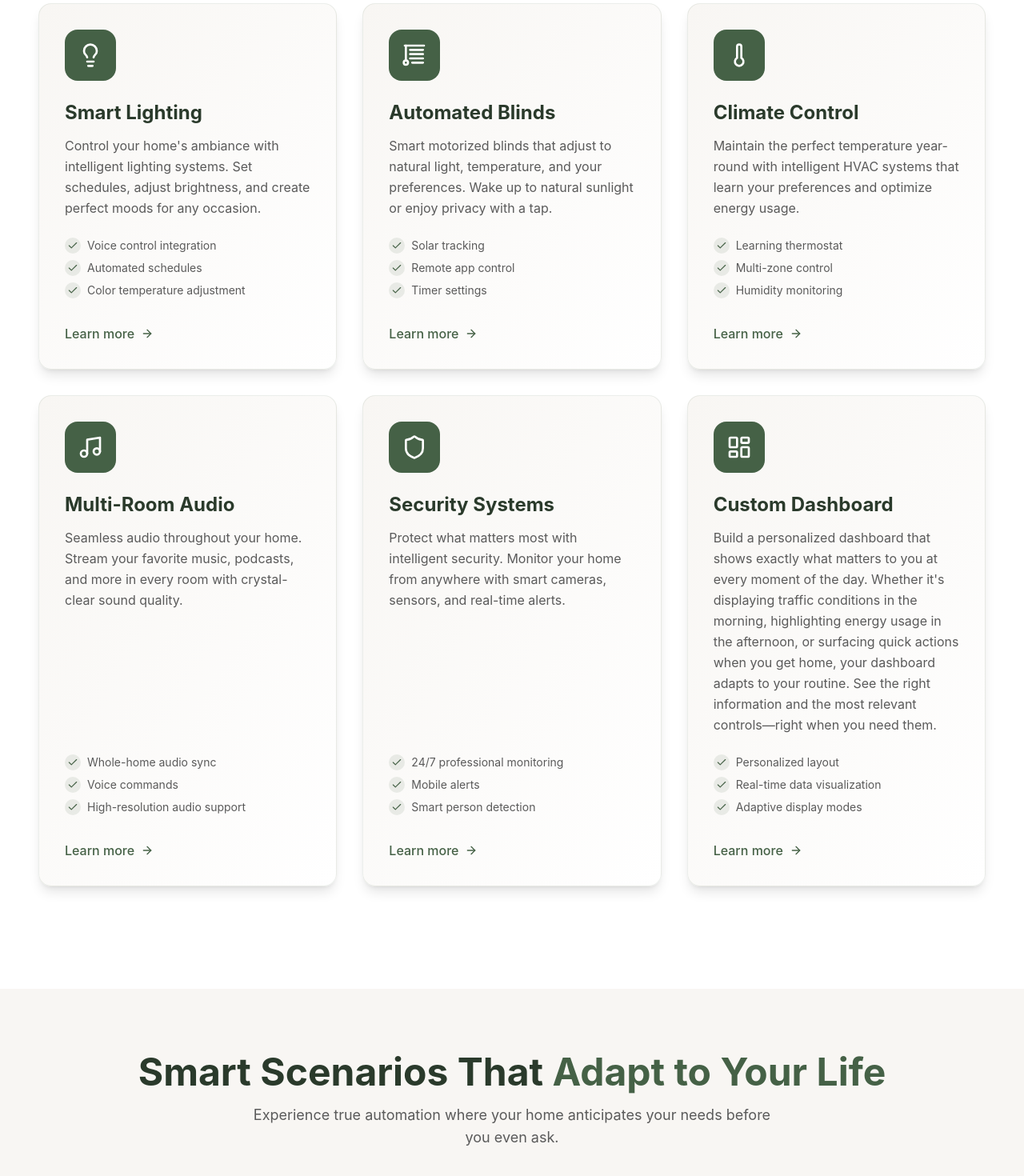
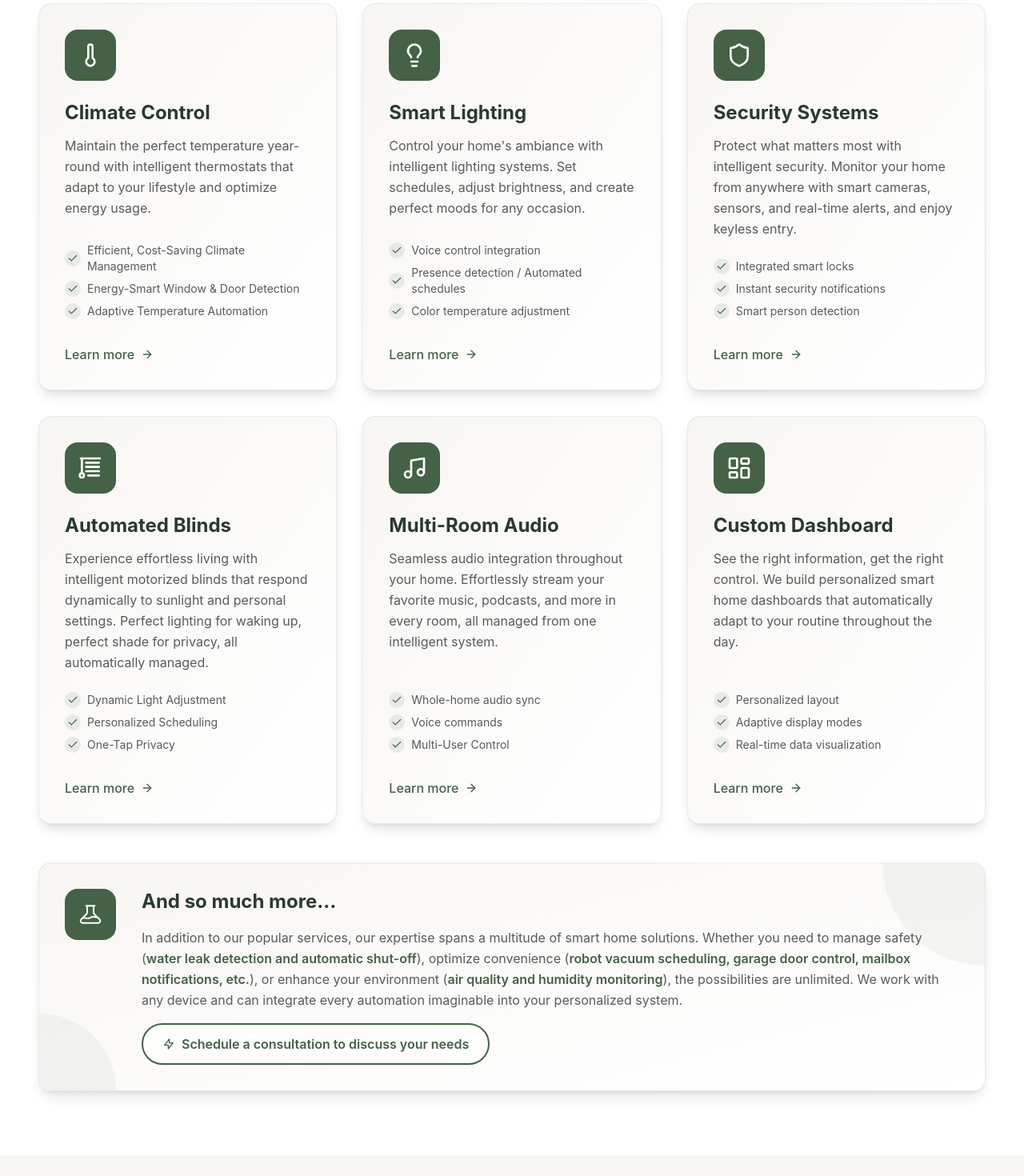
Before and after one commit to william57m/homebear, a React (Vite) app: page / in a window 1280 px wide. Shown: the part 980-2450 px from the top of the page at 80% size. Built offline with nearby package versions, Linux system fonts and the light colour scheme.

Commit message:
update texts + design

```diff
--- a/src/components/Hero.jsx
+++ b/src/components/Hero.jsx
@@ -30,10 +30,6 @@ const Hero = () => {
             animate={{ opacity: 1, x: 0 }}
             transition={{ duration: 0.8 }}
           >
-            <div className="flex items-center gap-2 mb-4">
-              <Zap className="text-[#456146]" size={32} />
-              <span className="text-[#456146] font-semibold text-lg">Smart Home Automation, Inspired by the Bear</span>
-            </div>
             <h1 className="text-5xl md:text-6xl lg:text-6xl font-bold text-[#456146] mb-6 leading-tight">
               Welcome to<br />
               <span className="text-[#283431]">homebear</span>
@@ -71,6 +67,10 @@ const Hero = () => {
             <div className="relative">
               {/* Main feature highlight */}
               <div className="bg-gradient-to-br from-white/60 to-white/40 backdrop-blur-md rounded-3xl p-8 border border-white/60 shadow-2xl">
+                <div className="flex items-center gap-2 mb-6 pb-6 border-b border-[#456146]/10">
+                  <Zap className="text-[#456146]" size={24} />
+                  <h2 className="text-[#456146] font-bold text-lg">Smart Home Automation, Inspired by the Bear</h2>
+                </div>
                 <div className="space-y-6">
                   <div className="flex items-start gap-4">
                     <div className="w-12 h-12 bg-[#456146] rounded-2xl flex items-center justify-center flex-shrink-0">
--- a/src/components/ServiceCard.jsx
+++ b/src/components/ServiceCard.jsx
@@ -17,9 +17,9 @@ const ServiceCard = ({ service, index }) => {
     >
       <Link
         to={`/services/${service.id}`}
-        className="block h-full bg-gradient-to-br from-[#f8f6f3] to-white rounded-2xl p-8 shadow-lg hover:shadow-2xl transition-all duration-300 border border-[#456146]/10 flex flex-col"
+        className="group block h-full bg-gradient-to-br from-[#f8f6f3] to-white rounded-2xl p-8 shadow-lg hover:shadow-2xl transition-all duration-300 border border-[#456146]/10 flex flex-col"
       >
-        <div className="w-16 h-16 bg-[#456146] rounded-2xl flex items-center justify-center mb-6 transform transition-transform duration-300 group-hover:rotate-6">
+        <div className="w-16 h-16 bg-[#456146] rounded-2xl flex items-center justify-center mb-6 transform transition-transform duration-300 group-hover:rotate-3 group-hover:scale-110">
           <Icon className="text-white" size={32} />
         </div>
 
--- a/src/components/Services.jsx
+++ b/src/components/Services.jsx
@@ -27,6 +27,56 @@ const Services = () => {
             <ServiceCard key={service.id} service={service} index={index} />
           ))}
         </div>
+
+        <motion.div
+          initial={{ opacity: 0, y: 20 }}
+          whileInView={{ opacity: 1, y: 0 }}
+          viewport={{ once: true }}
+          transition={{ duration: 0.6, delay: 0.3 }}
+          className="text-center"
+        >
+          <div className="relative overflow-hidden rounded-2xl p-6 md:p-8 bg-gradient-to-br from-[#f8f6f3] to-white border border-[#456146]/10 shadow-lg hover:shadow-2xl transition-all duration-300 group">
+            <div className="absolute top-0 right-0 w-64 h-64 bg-[#456146]/5 rounded-full -translate-y-32 translate-x-32"></div>
+            <div className="absolute bottom-0 left-0 w-48 h-48 bg-[#456146]/5 rounded-full translate-y-24 -translate-x-24"></div>
+
+            <div className="relative z-10 flex flex-col md:flex-row gap-6 md:gap-8 items-start md:text-left text-center">
+              {/* Icon Section */}
+              <div className="mx-auto md:mx-0">
+                <div className="w-16 h-16 bg-[#456146] rounded-2xl flex items-center justify-center transition-transform group-hover:rotate-3 group-hover:scale-110">
+                  <svg className="w-8 h-8 text-white" fill="none" stroke="currentColor" viewBox="0 0 24 24">
+                    <path strokeLinecap="round" strokeLinejoin="round" strokeWidth={1.5} d="M19.428 15.428a2 2 0 00-1.022-.547l-2.387-.477a6 6 0 00-3.86.517l-.318.158a6 6 0 01-3.86.517L6.05 15.21a2 2 0 00-1.806.547M8 4h8l-1 1v5.172a2 2 0 00.586 1.414l5 5c1.26 1.26.367 3.414-1.415 3.414H4.828c-1.782 0-2.674-2.154-1.414-3.414l5-5A2 2 0 009 10.172V5L8 4z" />
+                  </svg>
+                </div>
+              </div>
+
+              {/* Content Section */}
+              <div className="flex-1">
+                <h3 className="text-xl md:text-2xl font-bold text-[#2a3a2b] mb-4">
+                  And so much more...
+                </h3>
+                <p className="text-[#5a5a5a] leading-relaxed mb-4">
+                  In addition to our popular services, our expertise spans a multitude of smart home solutions. Whether you need to manage safety (<span className="font-semibold text-[#456146]">water leak detection and automatic shut-off</span>), optimize convenience (<span className="font-semibold text-[#456146]">robot vacuum scheduling, garage door control, mailbox notifications, etc.</span>), or enhance your environment (<span className="font-semibold text-[#456146]">air quality and humidity monitoring</span>), the possibilities are unlimited. We work with any device and can integrate every automation imaginable into your personalized system.
+                </p>
+                <button
+                  onClick={() => {
+                    const element = document.getElementById('contact');
+                    if (element) {
+                      element.scrollIntoView({ behavior: 'smooth' });
+                    }
+                  }}
+                  className="inline-flex items-center gap-2 px-6 py-3 border-2 border-[#456146] text-[#456146] bg-white/50 backdrop-blur-sm rounded-full hover:bg-[#456146] hover:text-white transition-all duration-300 transform hover:scale-105 font-semibold"
+                >
+                  <svg className="w-4 h-4" fill="none" stroke="currentColor" viewBox="0 0 24 24">
+                    <path strokeLinecap="round" strokeLinejoin="round" strokeWidth={2} d="M13 10V3L4 14h7v7l9-11h-7z" />
+                  </svg>
+                  <span>
+                    Schedule a consultation to discuss your needs
+                  </span>
+                </button>
+              </div>
+            </div>
+          </div>
+        </motion.div>
       </div>
     </section>
   );
--- a/src/data/servicesData.js
+++ b/src/data/servicesData.js
@@ -1,88 +1,88 @@
 import { Lightbulb, Blinds, Thermometer, Music, Shield, LayoutDashboard } from 'lucide-react';
 
 export const servicesData = [
+  {
+    id: 'climate-control',
+    title: "Climate Control",
+    icon: Thermometer,
+    shortDescription: "Maintain the perfect temperature year-round with intelligent thermostats that adapt to your lifestyle and optimize energy usage.",
+    fullDescription: "Achieve ultimate comfort with intelligent climate control that senses your routine and adapts to your lifestyle for peak efficiency. Our systems ensure personalized temperature settings and optimal comfort throughout your home. Plus, with global access, you can effortlessly monitor and adjust your home's climate from anywhere, guaranteeing you always return to the perfect temperature.",
+    benefits: [
+      "Cost Reduction: Significantly lower heating and cooling bills.",
+      "Remote Access: Control your thermostat from anywhere.",
+      "Adaptive Intelligence: The system senses your routine and adapts to your lifestyle for peak efficiency and comfort.",
+      "Voice Control Integration: Easily adjust temperatures using your voice."
+    ],
+    features: ["Efficient, Cost-Saving Climate Management", "Energy-Smart Window & Door Detection", "Adaptive Temperature Automation", "Real-Time Monitoring & Insights", "Geofencing"]
+  },
   {
     id: 'smart-lighting',
     title: "Smart Lighting",
     icon: Lightbulb,
     shortDescription: "Control your home's ambiance with intelligent lighting systems. Set schedules, adjust brightness, and create perfect moods for any occasion.",
-    fullDescription: "Transform the way you experience your home with our advanced smart lighting solutions. Whether you want to simulate a sunrise to wake up naturally, create a cozy atmosphere for movie night, or ensure your home looks occupied while you're away, our systems give you complete control. Our lighting solutions integrate seamlessly with other smart home devices to provide a cohesive and responsive environment.",
+    fullDescription: "Transform your home with advanced smart lighting solutions that deliver perfect ambiance for every moment. From simulating a natural sunrise to setting a cozy movie scene or enhancing security while you're away, our systems offer complete creative control. Experience a truly cohesive and responsive environment through seamless integration with all your other smart devices.",
     benefits: [
       "Enhanced Energy Efficiency: Automatically turn off lights in empty rooms.",
       "Improved Security: Vacation mode mimics your presence when you're away.",
       "Wellness: Circadian rhythm lighting helps regulate your sleep cycle.",
       "Convenience: Voice control and automation mean never flipping a switch again."
     ],
-    features: ["Voice control integration", "Automated schedules", "Color temperature adjustment", "Motion sensing", "Scene creation"]
+    features: ["Voice control integration", "Presence detection / Automated schedules", "Color temperature adjustment", "Motion sensing", "Scene creation"]
+  },
+  {
+    id: 'security-systems',
+    title: "Security Systems",
+    icon: Shield,
+    shortDescription: "Protect what matters most with intelligent security. Monitor your home from anywhere with smart cameras, sensors, and real-time alerts, and enjoy keyless entry.",
+    fullDescription: "Rest easy knowing your home is protected by a state-of-the-art smart security system. From video doorbells, smart locks offering keyless access, and comprehensive perimeter monitoring, our solutions keep you connected to your home 24/7. Receive instant alerts on your phone if suspicious activity is detected, and check live video feeds from anywhere in the world.",
+    benefits: [
+      "Intelligent Detection: Smart cameras with Person Detection ensure you are alerted only to meaningful activity, reducing false alarms.",
+      "Convenient Access & Keyless Entry: Easily grant temporary access to guests or service workers remotely, eliminating the need for physical keys.",
+      "Peace of Mind: Constant monitoring of your property.",
+      "Insurance Discounts: Many insurers offer lower rates for monitored homes."
+    ],
+    features: ["Integrated smart locks", "Instant security notifications", "Smart person detection", "Video history", "Comprehensive sensing: Door, window, and presence"]
   },
   {
     id: 'automated-blinds',
     title: "Automated Blinds",
     icon: Blinds,
-    shortDescription: "Smart motorized blinds that adjust to natural light, temperature, and your preferences. Wake up to natural sunlight or enjoy privacy with a tap.",
-    fullDescription: "Experience the perfect blend of natural light and privacy with our automated shading solutions. Our motorized blinds and shades adjust automatically throughout the day to optimize sunlight, manage room temperature, and protect your interiors from UV damage. Seamlessly integrated with your smart home system, they can close automatically when you leave or open gently with your morning alarm.",
+    shortDescription: "Experience effortless living with intelligent motorized blinds that respond dynamically to sunlight and personal settings. Perfect lighting for waking up, perfect shade for privacy, all automatically managed.",
+    fullDescription: "Simplify your daily routine and enhance your home's ambiance with intelligent motorized blinds. These systems automatically adjust to the shifting sunlight and your customized preferences, providing perfect lighting for waking up and ideal shade for privacy without requiring manual interaction.",
     benefits: [
-      "Energy Savings: Insulate your home automatically during peak temperatures.",
-      "UV Protection: Protect furniture and artwork from fading.",
-      "Privacy: One-touch privacy for your entire home.",
-      "Convenience: Eliminate the hassle of manually adjusting hard-to-reach windows."
+      "Energy Efficiency: By proactively controlling sunlight exposure, the blinds help regulate indoor temperature, potentially reducing cooling costs.",
+      "Increased Security: Schedule blinds to open and close while you are away, giving the appearance that the home is occupied.",
+      "Simplified Routine and Privacy: Use gentle, natural light to wake up easily and manage instant privacy exactly when you need it with simple digital controls.",
+      "Effortless Convenience: Automate your environment completely, meaning you never have to manually adjust blinds again—simply set it and forget it."
     ],
-    features: ["Solar tracking", "Remote app control", "Timer settings", "Silent motors", "Fabric variety"]
-  },
-  {
-    id: 'climate-control',
-    title: "Climate Control",
-    icon: Thermometer,
-    shortDescription: "Maintain the perfect temperature year-round with intelligent HVAC systems that learn your preferences and optimize energy usage.",
-    fullDescription: "Achieve ultimate comfort with smart climate control that learns your habits and adapts to your lifestyle. Our systems allow for room-by-room zoning, ensuring that everyone in the family is comfortable. Monitor and adjust your home's temperature from anywhere in the world, ensuring you never come home to a house that's too hot or too cold.",
-    benefits: [
-      "Cost Reduction: significantly lower heating and cooling bills.",
-      "Remote Access: Control your thermostat from your smartphone.",
-      "Learning Capability: The system learns your schedule automatically.",
-      "Zoned Comfort: Eliminate hot and cold spots in your home."
-    ],
-    features: ["Learning thermostat", "Multi-zone control", "Humidity monitoring", "Air quality sensors", "Geofencing"]
+    features: ["Dynamic Light Adjustment", "Personalized Scheduling", "One-Tap Privacy", "Gentle Wake-Up", "Voice Control Compatible"]
   },
   {
     id: 'multi-room-audio',
     title: "Multi-Room Audio",
     icon: Music,
-    shortDescription: "Seamless audio throughout your home. Stream your favorite music, podcasts, and more in every room with crystal-clear sound quality.",
-    fullDescription: "Fill your home with music. Our multi-room audio solutions allow you to play different songs in different rooms or stream the same playlist throughout the entire house for a party. Controlled easily from your phone or tablet, our high-fidelity audio systems are designed to be heard, not seen, with discreet architectural speakers that blend into your decor.",
+    shortDescription: "Seamless audio integration throughout your home. Effortlessly stream your favorite music, podcasts, and more in every room, all managed from one intelligent system.",
+    fullDescription: "Fill your home with music. Our intelligent multi-room audio solutions allow you to effortlessly play different songs in different zones or stream the same playlist throughout the entire house for a party. Easily controlled from your phone or tablet, our systems provide comprehensive management for a rich and personalized listening experience across your entire home.",
     benefits: [
-      "Entertainment: Instant access to millions of songs via streaming services.",
-      "Aesthetics: Invisible or discreet speakers preserve your interior design.",
-      "Flexibility: distinct audio zones for parents, kids, and guests.",
-      "Simplicity: One app controls all your music sources."
+      "Ultimate Flexibility (Multi-Zone): Create distinct audio zones, allowing different music to be played simultaneously for parents, kids, or guests.",
+      "Streamlined Control: Enjoy total control over all your music sources, volume, and zones using one intuitive app on your phone or tablet.",
+      "Effortless Integration: Seamlessly connect and manage all the components of your multi-room audio system from a unified platform.",
+      "Ambiance Automation: Integrate music playback into your smart home routines, such as automatically starting a relaxation playlist when your smart lighting dims in the evening."
     ],
-    features: ["Whole-home audio sync", "Voice commands", "High-resolution audio support", "Streaming service integration", "Party mode"]
-  },
-  {
-    id: 'security-systems',
-    title: "Security Systems",
-    icon: Shield,
-    shortDescription: "Protect what matters most with intelligent security. Monitor your home from anywhere with smart cameras, sensors, and real-time alerts.",
-    fullDescription: "Rest easy knowing your home is protected by a state-of-the-art smart security system. From video doorbells and smart locks to comprehensive perimeter monitoring, our solutions keep you connected to your home 24/7. Receive instant alerts on your phone if suspicious activity is detected, and check live video feeds from anywhere in the world.",
-    benefits: [
-      "Peace of Mind: Constant monitoring of your property.",
-      "Deterrence: Visible cameras and smart lighting deter potential intruders.",
-      "Insurance Discounts: Many insurers offer lower rates for monitored homes.",
-      "Access Control: Grant temporary access to guests or service workers remotely."
-    ],
-    features: ["24/7 professional monitoring", "Mobile alerts", "Smart person detection", "Video history", "Integrated smart locks"]
+    features: ["Whole-home audio sync", "Voice commands", "Multi-User Control", "Streaming service integration", "Party mode"]
   },
   {
     id: 'custom-dashboard',
     title: "Custom Dashboard",
     icon: LayoutDashboard,
-    shortDescription: "Build a personalized dashboard that shows exactly what matters to you at every moment of the day. Whether it's displaying traffic conditions in the morning, highlighting energy usage in the afternoon, or surfacing quick actions when you get home, your dashboard adapts to your routine. See the right information and the most relevant controls—right when you need them.",
-    fullDescription: "Take control of your smart home with a dashboard designed specifically for you. Unlike generic apps, our custom dashboards are tailored to your family's specific needs and routines. We aggregate data from all your devices—weather stations, calendars, energy monitors, and security cameras—into a beautiful, easy-to-read interface. It evolves with your day, showing morning traffic and news when you wake up, and security status and lock controls when you go to bed.",
+    shortDescription: "See the right information, get the right control. We build personalized smart home dashboards that automatically adapt to your routine throughout the day.",
+    fullDescription: "Take control of your smart home with a dashboard designed specifically for you. Unlike generic apps, our custom dashboards are tailored to your family's specific needs and routines. We aggregate data from all your devices, weather, calendars, energy monitors, security cameras etc. into a beautiful, easy-to-read interface. It evolves with your day, showing morning traffic and news when you wake up, and security status and lock controls when you go to bed.",
     benefits: [
       "Clarity: Eliminate app fatigue by centralizing all controls.",
       "Personalization: Interfaces designed around your specific family routines.",
-      "Efficiency: One-tap scenes for 'Good Morning', 'Leaving', or 'Movie Time'.",
+      "Routine Integration: Trigger complex scenes like 'Good Morning' or 'Leaving' automatically based on your established routines and actions.",
       "Insight: Visualize energy usage and home health data clearly."
     ],
-    features: ["Personalized layout", "Real-time data visualization", "Adaptive display modes", "Touchscreen wall controllers", "Multi-user profiles"]
+    features: ["Personalized layout", "Adaptive display modes", "Real-time data visualization", "Touchscreen wall controllers", "Multi-user profiles"]
   }
 ];
--- a/src/pages/ServiceDetail.jsx
+++ b/src/pages/ServiceDetail.jsx
@@ -34,9 +34,9 @@ const ServiceDetail = () => {
            <div className="absolute top-0 right-0 w-1/3 h-full bg-[#456146]/5 skew-x-12 translate-x-12" />
 
            <div className="container mx-auto px-4 relative z-10">
-             <Link to="/#services" className="inline-flex items-center text-[#5a5a5a] hover:text-[#456146] mb-8 transition-colors">
-               <ArrowLeft className="w-4 h-4 mr-2" />
-               Back to Services
+             <Link to="/#services" className="inline-flex items-center gap-2 text-[#456146] hover:text-[#567557] mb-8 transition-colors group font-medium border-b-2 border-transparent pb-1">
+               <ArrowLeft className="w-4 h-4 transition-transform group-hover:-translate-x-1" />
+               <span>Back to Services</span>
              </Link>
 
              <div className="flex flex-col md:flex-row items-center gap-12">
@@ -110,7 +110,7 @@ const ServiceDetail = () => {
               <div className="bg-[#f8f6f3] p-8 rounded-2xl border-2 border-[#456146]/20 text-center">
                 <h3 className="text-2xl font-bold text-[#2a3a2b] mb-4">Ready to upgrade?</h3>
                 <p className="text-[#5a5a5a] mb-6">
-                  Transform your home with our professional {service.title.toLowerCase()} installation.
+                  Transform your home with homebear.
                 </p>
                 <Link
                   to="/#contact"
```
Also changed, not shown: src/components/Contact.jsx (+36 -32 lines), src/components/Difference.jsx (+19 -16 lines).
